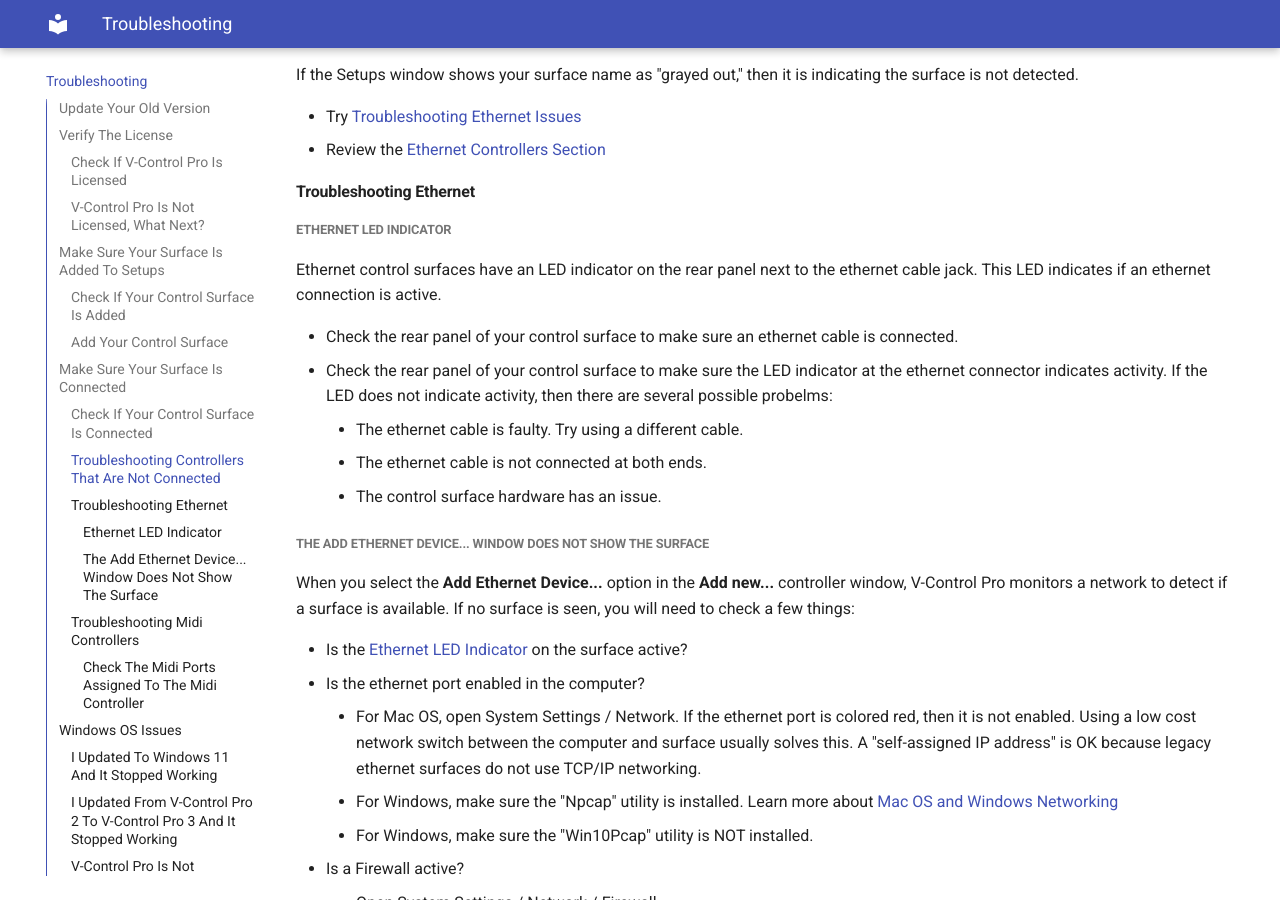
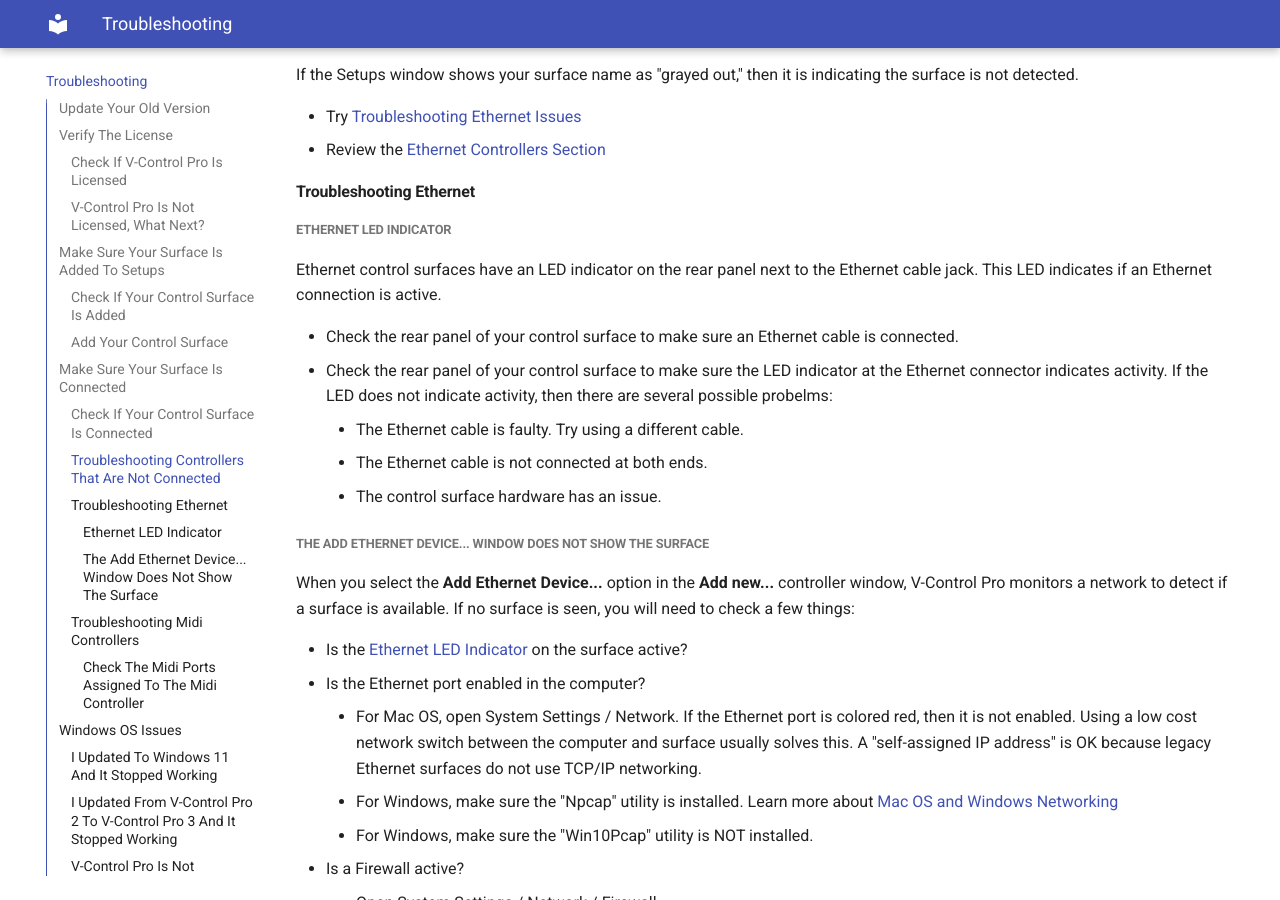
Before and after one commit to neyrinckaudio/docs-vcpro, an MkDocs documentation site: the page built from docs/troubleshooting.md, in a window 1280 px wide and 900 px high, scrolled down 2040 px. Built offline with MkDocs 1.6.1 and Material for MkDocs 9.7.7, drawn with Linux system fonts in a browser that asks for light colours; some of the changed text lies outside the part shown.

Commit message:
typo fixes

```diff
--- a/docs/troubleshooting.md
+++ b/docs/troubleshooting.md
@@ -20,7 +20,7 @@
 
 * Launch V-Control Pro
 * Select the <b>About V-Control Pro</b> menu item to open the About window.
-* The About window will indicate "Licensed" or "Not Licensed."
+* The `About` window will indicate "Licensed" or "Not Licensed."
 * If it is licensed, proceed to [Step 2](#step-2).
 
 #### V-Control Pro Is Not Licensed, What Next?
@@ -86,12 +86,12 @@
 <a id="ethernet-led"></a>
 
 ##### Ethernet LED Indicator
-Ethernet control surfaces have an LED indicator on the rear panel next to the ethernet cable jack. This LED indicates if an ethernet connection is active.
+Ethernet control surfaces have an LED indicator on the rear panel next to the Ethernet cable jack. This LED indicates if an Ethernet connection is active.
 
-* Check the rear panel of your control surface to make sure an ethernet cable is connected.
-* Check the rear panel of your control surface to make sure the LED indicator at the ethernet connector indicates activity. If the LED does not indicate activity, then there are several possible probelms:
-    * The ethernet cable is faulty. Try using a different cable.
-    * The ethernet cable is not connected at both ends.
+* Check the rear panel of your control surface to make sure an Ethernet cable is connected.
+* Check the rear panel of your control surface to make sure the LED indicator at the Ethernet connector indicates activity. If the LED does not indicate activity, then there are several possible probelms:
+    * The Ethernet cable is faulty. Try using a different cable.
+    * The Ethernet cable is not connected at both ends.
     * The control surface hardware has an issue.
 
 ##### The Add Ethernet Device... Window Does Not Show The Surface
@@ -99,8 +99,8 @@
 When you select the <b>Add Ethernet Device...</b> option in the <b>Add new...</b> controller window, V-Control Pro monitors a network to detect if a surface is available. If no surface is seen, you will need to check a few things:
 
 * Is the [Ethernet LED Indicator](#ethernet-led) on the surface active?
-* Is the ethernet port enabled in the computer?
-    * For Mac OS, open System Settings / Network. If the ethernet port is colored red, then it is not enabled. Using a low cost network switch between the computer and surface usually solves this. A "self-assigned IP address" is OK because legacy ethernet surfaces do not use TCP/IP networking.
+* Is the Ethernet port enabled in the computer?
+    * For Mac OS, open System Settings / Network. If the Ethernet port is colored red, then it is not enabled. Using a low cost network switch between the computer and surface usually solves this. A "self-assigned IP address" is OK because legacy Ethernet surfaces do not use TCP/IP networking.
     * For Windows, make sure the "Npcap" utility is installed. Learn more about [Mac OS and Windows Networking](./ethernet-controllers.md/#networking)
     * For Windows, make sure the "Win10Pcap" utility is NOT installed.
 * Is a Firewall active?
@@ -138,8 +138,8 @@
 !!! warning "V-Control Pro 2.X is incompatible with Windows 11"
     To use Windows 11 you must use the latest V-Control Pro 3.X available at [Installers](https://neyrinck.com/download/v-control-pro/). V-Control Pro 3 is compatible with V-Control Pro 2 Standard licenses.
 
-!!! warning "You must uninstall Win10Pcap to use V-Control Pro 3 with ethernet surfaces on Windows 11. You must install Npcap."
-    If you were using V-Control Pro 2.x with an ethernet surface on Windows 10 and you upgraded to Windows 11, then most likely Win10Pcap is installed and must be uninstalled. And you must install NPcap [available here.](https://npcap.com/#download)
+!!! warning "You must uninstall Win10Pcap to use V-Control Pro 3 with Ethernet surfaces on Windows 11. You must install Npcap."
+    If you were using V-Control Pro 2.x with an Ethernet surface on Windows 10 and you upgraded to Windows 11, then most likely Win10Pcap is installed and must be uninstalled. And you must install NPcap [available here.](https://npcap.com/#download)
 
 Please follow these steps to uninstall everything and re-install if you have upgraded a Windows 10 system to Windows 11.
 
@@ -147,7 +147,7 @@
 * Quit and Uninstall V-Control Pro.
 * Reboot.
 * Delete V-Control Pro preferences by following [these instructions](./troubleshooting.md/#resetting-v-control-pro-on-windows)
-* If you are using an ethernet surface, follow these instructions:
+* If you are using an Ethernet surface, follow these instructions:
     * Uninstall NPcap, if you already installed it.
     * Uninstall Win10Pcap. If you get an error that one or more DLLs are in use then do this:
         * Reboot
```
Also changed, not shown: docs/ethernet-controllers.md (+6 -6 lines), docs/release-notes.md (+6 -6 lines), docs/requirements.md (+1 -1 lines).
